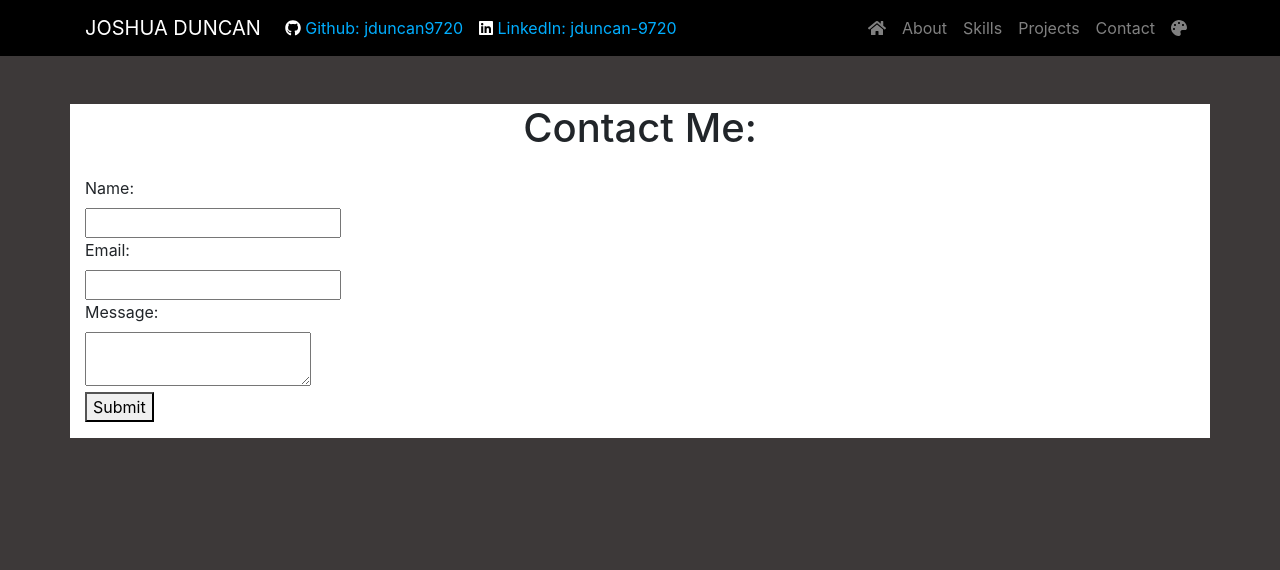
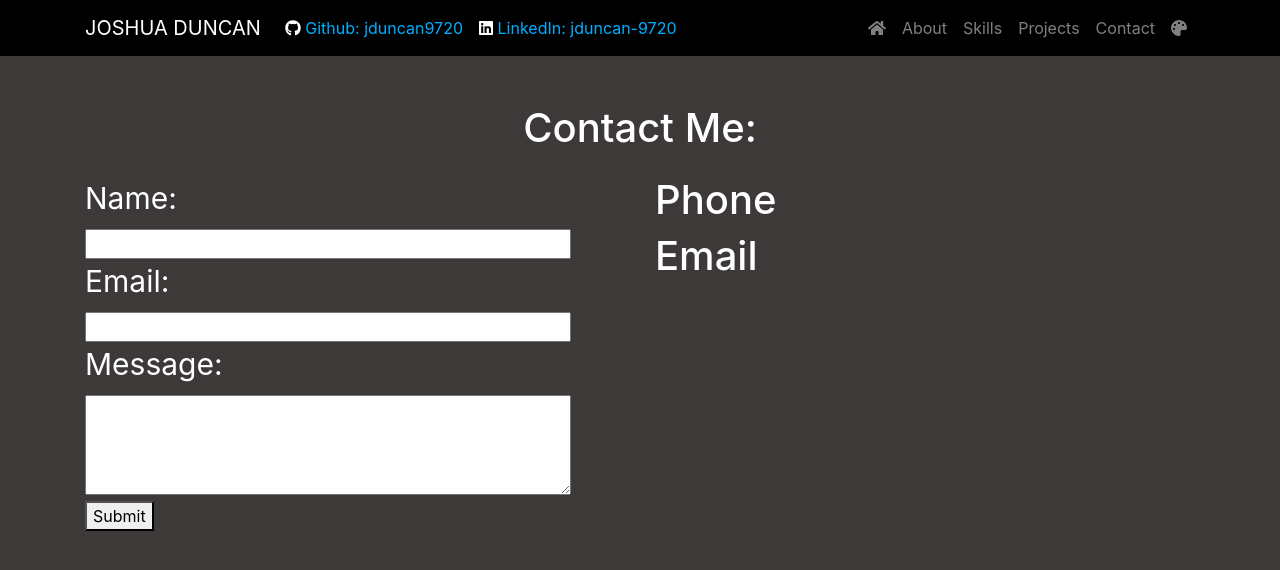
Before and after one commit to jduncan9720/joshua-duncan-portfolio, a React (Create React App) app in the folder client/: page /contact in a window 1280 px wide. Shown: the top 570 px of the page. Built offline with nearby package versions, Linux system fonts and the light colour scheme.

Commit message:
adding styling to contact

```diff
--- a/client/src/pages/Contact.js
+++ b/client/src/pages/Contact.js
@@ -39,14 +39,14 @@ export default function Contact() {
       }
 
         return (
-            <Container className="bg-white mt-5">
+            <Container className="mt-5" style={{ color: 'white' }}>
             <Row>
                 <Col md={12} className="text-center">
                 <h1>Contact Me:</h1>
                 </Col>
             </Row>
             <Row>
-            <Col md={12} className="formControl mt-3 mb-3">
+            <Col md={6} className="formControl mt-3 mb-3">
             {console.log(formData)}
             <form onSubmit={_handleSubmit} method="POST">
                 <div>
@@ -81,6 +81,10 @@ export default function Contact() {
                 <button type="submit">Submit</button>
             </form>
             </Col>
+            <Col md={6} className="mt-3 mb-3">
+                <h1>Phone</h1>
+                <h1>Email</h1>
+            </Col>
             </Row>
             </Container>
         );
--- a/client/src/pages/style.css
+++ b/client/src/pages/style.css
@@ -37,3 +37,16 @@ input, label {
     padding-left: 1.2em;
     text-indent: -1.2em;
 }
+
+label {
+    font-size: 30px;
+}
+
+input {
+    width: 90%;
+}
+
+textarea{
+    width: 90%;
+    height: 100px;
+}
```
